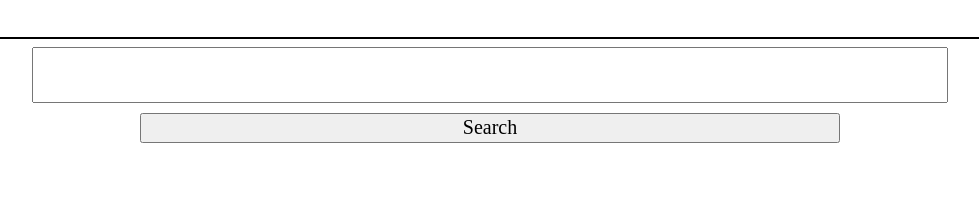
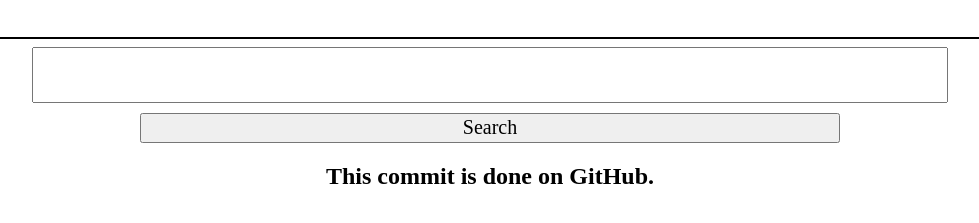
Before and after one commit to roshanprabu/Google-Search-UI-Clone, a plain HTML site: page index.html in a window 1280 px wide. Shown: the part 195-418 px from the top of the page, without its empty margins (150-1129 px from the left). Drawn offline with Linux system fonts and the light colour scheme.

Commit message:
Update index.html
Added h2 in div

```diff
--- a/index.html
+++ b/index.html
@@ -47,6 +47,7 @@
                 <input id="sch" type="text" name="?q">
                 <input id = "sub" type="submit" value="Search">
             </form>
+            <h2>This commit is done on GitHub.</h2>
         </div>
     </body>
 </html>
```
